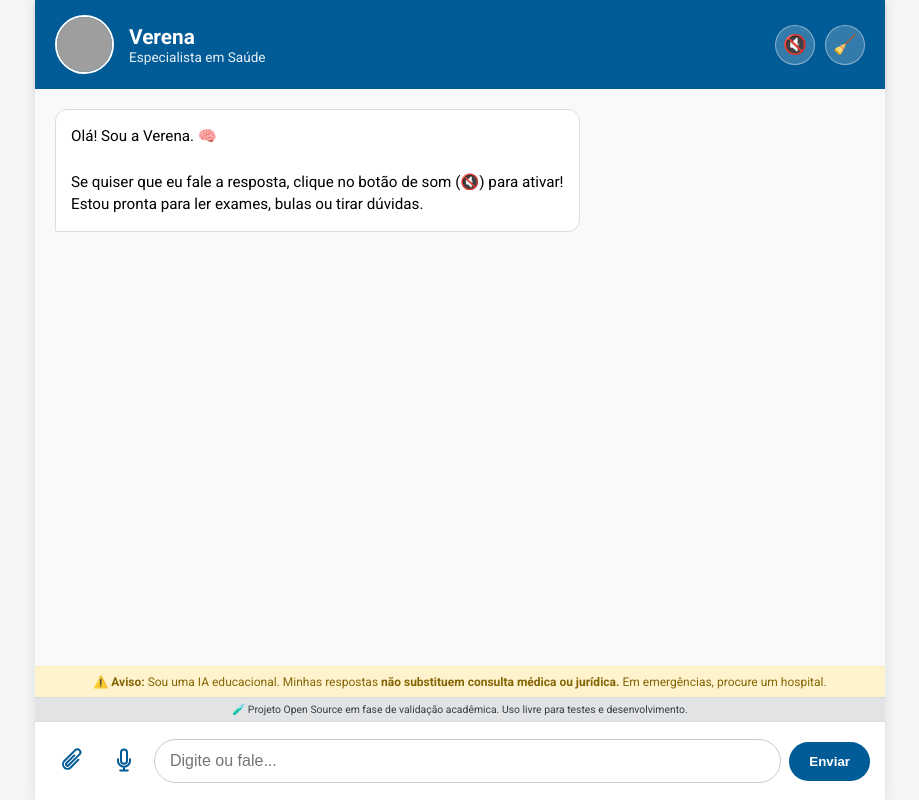
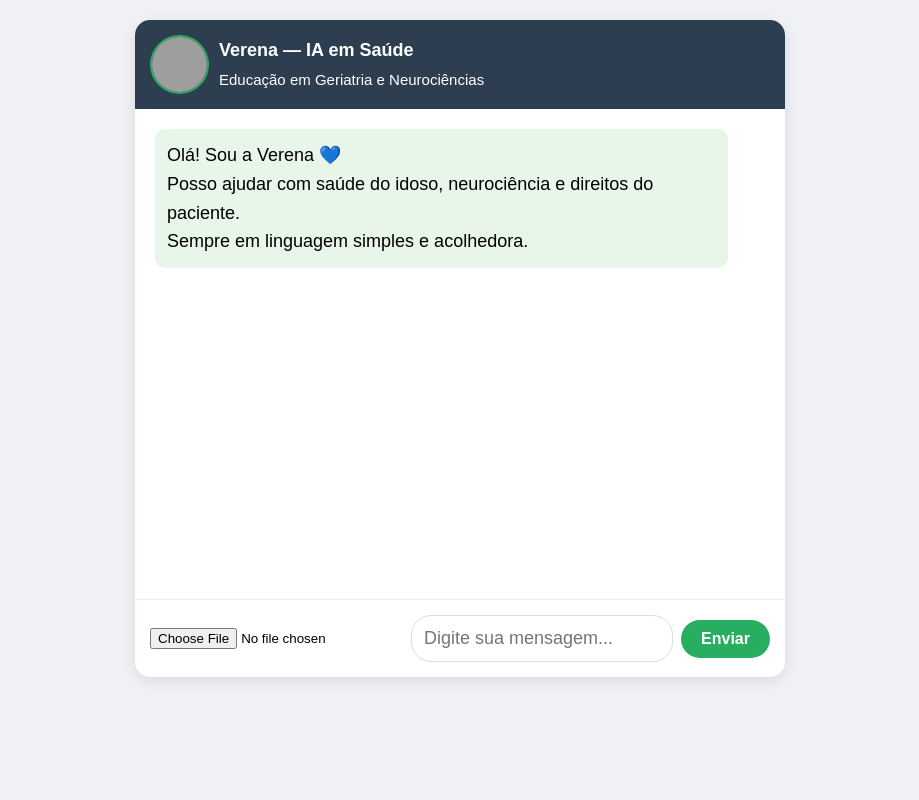
Before and after one commit to pinheiro767/projeto-verena, a Flask app: page / in a window 1280 px wide. Shown: the whole page, without its empty margins (180-1099 px from the left). Run offline with Flask 3, Linux system fonts and the light colour scheme; grey boxes are pictures that could not be loaded.

Commit message:
Update index.html

```diff
--- a/templates/index.html
+++ b/templates/index.html
@@ -3,232 +3,227 @@
 <head>
     <meta charset="UTF-8">
     <meta name="viewport" content="width=device-width, initial-scale=1.0">
-    <meta name="theme-color" content="#005b96">
+
+    <title>Verena — IA Geriátrica</title>
+
+    <!-- Manifest do PWA -->
     <link rel="manifest" href="{{ url_for('static', filename='manifest.json') }}">
-    <title>Verena - Assistente Falante</title>
-    <link href="https://fonts.googleapis.com/css2?family=Roboto:wght@300;400;500;700&display=swap" rel="stylesheet">
+    <meta name="theme-color" content="#2c3e50">
+
+    <!-- Estilo com foco em acessibilidade -->
     <style>
-        :root { --azul-saude: #005b96; --fundo: #f4f7f6; --balao-user: #005b96; --balao-ia: #ffffff; --vermelho-gravando: #e74c3c; --verde-som: #4cd137; }
-        body { font-family: 'Roboto', sans-serif; background-color: var(--fundo); margin: 0; display: flex; justify-content: center; height: 100vh; }
-        .chat-container { background-color: #fff; width: 100%; max-width: 850px; height: 100vh; display: flex; flex-direction: column; box-shadow: 0 0 15px rgba(0,0,0,0.1); }
-        .header { background-color: var(--azul-saude); color: white; padding: 15px 20px; display: flex; align-items: center; justify-content: space-between; box-shadow: 0 2px 5px rgba(0,0,0,0.1); }
-        .perfil { display: flex; align-items: center; gap: 15px; }
-        .header img { width: 55px; height: 55px; border-radius: 50%; border: 2px solid white; object-fit: cover; object-position: top center; }
-        .header h1 { margin: 0; font-size: 1.3rem; }
-        .header p { margin: 0; font-size: 0.85rem; opacity: 0.9; }
-        .controles-header { display: flex; gap: 10px; align-items: center; }
-        .btn-header { background: rgba(255,255,255,0.2); border: 1px solid rgba(255,255,255,0.4); color: white; padding: 10px; border-radius: 50%; cursor: pointer; transition: background 0.3s; display: flex; align-items: center; justify-content: center; font-size: 1.2rem; width: 40px; height: 40px; }
-        .btn-header:hover { background: rgba(255,255,255,0.4); }
-        .som-ativo { background-color: var(--verde-som) !important; border-color: var(--verde-som) !important; box-shadow: 0 0 10px rgba(76, 209, 55, 0.5); }
-        .chat-box { flex: 1; padding: 20px; overflow-y: auto; display: flex; flex-direction: column; gap: 15px; background-color: #f9f9f9; }
-        .mensagem { max-width: 80%; padding: 15px; border-radius: 12px; line-height: 1.5; position: relative; font-size: 0.95rem; }
-        .verena { align-self: flex-start; background-color: var(--balao-ia); border: 1px solid #ddd; border-bottom-left-radius: 2px; }
-        .usuario { align-self: flex-end; background-color: var(--balao-user); color: white; border-bottom-right-radius: 2px; }
-        .img-preview-chat { max-width: 200px; border-radius: 8px; margin-bottom: 8px; border: 2px solid rgba(255,255,255,0.5); }
-        .input-area { padding: 15px; background: white; border-top: 1px solid #ddd; display: flex; align-items: center; gap: 8px; }
-        .btn-icon { cursor: pointer; padding: 10px; border-radius: 50%; color: var(--azul-saude); border: none; background: transparent; }
-        .btn-icon:hover { background-color: #eef; }
-        .btn-icon svg { width: 24px; height: 24px; }
-        .gravando { background-color: var(--vermelho-gravando) !important; color: white !important; animation: pulse 1.5s infinite; }
-        @keyframes pulse { 0% { box-shadow: 0 0 0 0 rgba(231, 76, 60, 0.7); } 70% { box-shadow: 0 0 0 10px rgba(231, 76, 60, 0); } 100% { box-shadow: 0 0 0 0 rgba(231, 76, 60, 0); } }
-        #file-input { display: none; }
-        .file-alert { display: none; font-size: 0.75rem; background-color: #e1f5fe; color: var(--azul-saude); padding: 5px 10px; border-radius: 15px; }
-        input[type="text"] { flex: 1; padding: 12px 15px; border: 1px solid #ccc; border-radius: 25px; outline: none; font-size: 1rem; }
-        button.btn-enviar { background-color: var(--azul-saude); color: white; border: none; padding: 12px 20px; border-radius: 25px; cursor: pointer; font-weight: bold; }
-        .loading { text-align: center; font-style: italic; color: #777; font-size: 0.8rem; display: none; padding: 5px; }
+        body {
+            font-family: Arial, sans-serif;
+            background: #f0f2f5;
+            margin: 0;
+            padding: 0;
+            font-size: 18px;
+            line-height: 1.6;
+        }
 
-        /* AVISOS LEGAIS */
-        .disclaimer-container { display: flex; flex-direction: column; gap: 0; }
-        .disclaimer-box { background-color: #fff3cd; color: #856404; padding: 8px; font-size: 0.75rem; text-align: center; border-top: 1px solid #ffeeba; line-height: 1.2; }
-        .beta-box { background-color: #e2e3e5; color: #383d41; padding: 5px; font-size: 0.65rem; text-align: center; border-top: 1px solid #d6d8db; }
+        #chat-container {
+            width: 100%;
+            max-width: 650px;
+            margin: 20px auto;
+            background: white;
+            border-radius: 15px;
+            overflow: hidden;
+            box-shadow: 0 4px 15px rgba(0,0,0,0.1);
+        }
+
+        #header {
+            background: #2c3e50;
+            color: white;
+            padding: 15px;
+            display: flex;
+            align-items: center;
+            gap: 10px;
+        }
+
+        .avatar {
+            width: 55px;
+            height: 55px;
+            border-radius: 50%;
+            object-fit: cover;
+            border: 2px solid #27ae60;
+        }
+
+        #chat {
+            height: 450px;
+            overflow-y: auto;
+            padding: 20px;
+            display: flex;
+            flex-direction: column;
+            gap: 10px;
+            font-size: 18px;
+        }
+
+        .bot {
+            background: #e8f5e9;
+            padding: 12px;
+            border-radius: 10px;
+            align-self: flex-start;
+            max-width: 90%;
+        }
+
+        .user {
+            background: #1e73be;
+            color: white;
+            padding: 12px;
+            border-radius: 10px;
+            align-self: flex-end;
+            max-width: 90%;
+        }
+
+        #controls {
+            padding: 15px;
+            border-top: 1px solid #eee;
+            display: flex;
+            flex-direction: column;
+            gap: 10px;
+        }
+
+        .input-row {
+            display: flex;
+            gap: 8px;
+            align-items: center;
+        }
+
+        input[type="text"] {
+            flex: 1;
+            padding: 12px;
+            border-radius: 20px;
+            border: 1px solid #ddd;
+            outline: none;
+            font-size: 18px;
+        }
+
+        .btn-send {
+            border: none;
+            background: #27ae60;
+            color: white;
+            border-radius: 20px;
+            padding: 10px 20px;
+            font-weight: bold;
+            font-size: 16px;
+        }
+
+        #preview {
+            max-width: 90px;
+            display: none;
+            border-radius: 10px;
+        }
+
+        /* Botão instalar app */
+        #installBtn {
+            display:none;
+            position: fixed;
+            bottom: 20px;
+            right: 20px;
+            background:#2c3e50;
+            color:white;
+            padding:12px 18px;
+            border:none;
+            border-radius:25px;
+            font-size:16px;
+        }
     </style>
 </head>
+
 <body>
 
-<div class="chat-container">
-    <div class="header">
-        <div class="perfil">
-            <img src="{{ url_for('static', filename='avatar.png') }}" alt="Verena">
-            <div>
-                <h1>Verena</h1>
-                <p>Especialista em Saúde</p>
-            </div>
-        </div>
-        <div class="controles-header">
-            <button id="btn-som" class="btn-header" onclick="alternarSom()" title="Ligar Voz">🔇</button>
-            <button class="btn-header" onclick="novaConversa()" title="Limpar Conversa">🧹</button>
+<div id="chat-container">
+    <div id="header">
+        <img src="/static/verena-avatar.png" class="avatar">
+        <div><strong>Verena — IA em Saúde</strong><br><small>Educação em Geriatria e Neurociências</small></div>
+    </div>
+
+    <div id="chat">
+        <div class="bot">
+            Olá! Sou a Verena 💙<br>
+            Posso ajudar com saúde do idoso, neurociência e direitos do paciente.<br>
+            Sempre em linguagem simples e acolhedora.
         </div>
     </div>
 
-    <div class="chat-box" id="chat-box">
-        <div class="mensagem verena">
-            Olá! Sou a Verena. 🧠<br><br>
-            Se quiser que eu fale a resposta, clique no botão de som (🔇) para ativar!<br>
-            Estou pronta para ler exames, bulas ou tirar dúvidas.
+    <div id="controls">
+        <img id="preview">
+        <div class="input-row">
+            <input type="file" id="img-in" accept="image/*" onchange="showPre(this)">
+            <input type="text" id="msg" placeholder="Digite sua mensagem...">
+            <button class="btn-send" onclick="send()">Enviar</button>
         </div>
-    </div>
-
-    <div class="loading" id="loading">Verena está pensando...</div>
-
-    <div class="disclaimer-container">
-        <div class="disclaimer-box">
-            ⚠️ <strong>Aviso:</strong> Sou uma IA educacional. Minhas respostas <strong>não substituem consulta médica ou jurídica.</strong> Em emergências, procure um hospital.
-        </div>
-        <div class="beta-box">
-            🧪 Projeto Open Source em fase de validação acadêmica. Uso livre para testes e desenvolvimento.
-        </div>
-    </div>
-
-    <div class="input-area">
-        <label for="file-input" class="btn-icon" title="Anexar Imagem">
-            <svg xmlns="http://www.w3.org/2000/svg" fill="none" viewBox="0 0 24 24" stroke-width="2" stroke="currentColor"><path stroke-linecap="round" stroke-linejoin="round" d="m18.375 12.739-7.693 7.693a4.5 4.5 0 0 1-6.364-6.364l10.94-10.94A3 3 0 1 1 19.5 7.372L8.552 18.32m.009-.01-.01.01m5.699-9.941-7.81 7.81a1.5 1.5 0 0 0 2.112 2.13" /></svg>
-        </label>
-        <input type="file" id="file-input" accept="image/*">
-
-        <button id="btn-mic" class="btn-icon" onclick="alternarGravacao()" title="Falar">
-            <svg xmlns="http://www.w3.org/2000/svg" fill="none" viewBox="0 0 24 24" stroke-width="2" stroke="currentColor"><path stroke-linecap="round" stroke-linejoin="round" d="M12 18.75a6 6 0 0 0 6-6v-1.5m-6 7.5a6 6 0 0 1-6-6v-1.5m6 7.5v3.75m-3.75 0h7.5M12 15.75a3 3 0 0 1-3-3V4.5a3 3 0 1 1 6 0v8.25a3 3 0 0 1-3 3Z" /></svg>
-        </button>
-
-        <div id="file-alert" class="file-alert">📸 Imagem <span onclick="limparImagem()" style="color:red;cursor:pointer">✖</span></div>
-
-        <input type="text" id="user-input" placeholder="Digite ou fale...">
-        <button class="btn-enviar" onclick="enviarMensagem()">Enviar</button>
     </div>
 </div>
 
+<!-- Botão instalar -->
+<button id="installBtn">Instalar o Aplicativo</button>
+
 <script>
-    let imagemBase64 = null;
-    let mimeType = null;
-    let somAtivo = false;
-    let vozAtual = null;
-
-    function falarTexto(textoHTML) {
-        if (!somAtivo) return;
-        window.speechSynthesis.cancel();
-        let div = document.createElement("div");
-        div.innerHTML = textoHTML;
-        let textoLimpo = div.textContent || div.innerText || "";
-        vozAtual = new SpeechSynthesisUtterance(textoLimpo);
-        vozAtual.lang = "pt-BR";
-        vozAtual.rate = 1.1;
-        window.speechSynthesis.speak(vozAtual);
-    }
-
-    function alternarSom() {
-        somAtivo = !somAtivo;
-        const btn = document.getElementById('btn-som');
-        if (somAtivo) {
-            btn.innerText = "🔊";
-            btn.classList.add("som-ativo");
-            falarTexto("Voz ativada.");
-        } else {
-            btn.innerText = "🔇";
-            btn.classList.remove("som-ativo");
-            window.speechSynthesis.cancel();
+    function showPre(input) {
+        const p = document.getElementById('preview');
+        if (input.files && input.files[0]) {
+            const r = new FileReader();
+            r.onload = e => { p.src = e.target.result; p.style.display = 'block'; };
+            r.readAsDataURL(input.files[0]);
         }
     }
 
-    const btnMic = document.getElementById('btn-mic');
-    const userInput = document.getElementById('user-input');
-    let recognition = null;
-    let estaGravando = false;
+    async function send() {
+        const msgIn = document.getElementById('msg');
+        const fileIn = document.getElementById('img-in');
+        const chat = document.getElementById('chat');
 
-    if ('webkitSpeechRecognition' in window || 'SpeechRecognition' in window) {
-        const SpeechRecognition = window.SpeechRecognition || window.webkitSpeechRecognition;
-        recognition = new SpeechRecognition();
-        recognition.lang = 'pt-BR';
-        recognition.continuous = false;
+        if(!msgIn.value && !fileIn.files[0]) return;
 
-        recognition.onstart = function() {
-            estaGravando = true;
-            btnMic.classList.add('gravando');
-            userInput.placeholder = "Ouvindo...";
+        chat.innerHTML += `<div class="user">${msgIn.value || "Imagem enviada"}</div>`;
+
+        const payload = {
+            msg: msgIn.value
         };
 
-        recognition.onend = function() {
-            estaGravando = false;
-            btnMic.classList.remove('gravando');
-            userInput.placeholder = "Digite ou fale...";
-            if(userInput.value.trim() !== "") enviarMensagem();
-        };
+        msgIn.value = '';
 
-        recognition.onresult = function(event) {
-            userInput.value = event.results[0][0].transcript;
-        };
-    } else {
-        btnMic.style.display = 'none';
+        try {
+            const res = await fetch('/processar', {
+                method: 'POST',
+                headers: {"Content-Type": "application/json"},
+                body: JSON.stringify(payload)
+            });
+
+            const d = await res.json();
+            chat.innerHTML += `<div class="bot">${d.resposta}</div>`;
+        } catch(e) {
+            chat.innerHTML += `<div class="bot">Erro de conexão.</div>`;
+        }
+
+        chat.scrollTop = chat.scrollHeight;
     }
 
-    function alternarGravacao() {
-        if(estaGravando) recognition.stop();
-        else recognition.start();
-    }
+    /* --------- BOTÃO INSTALAR APP ----------*/
 
-    const chatBox = document.getElementById('chat-box');
-    const loading = document.getElementById('loading');
-    const fileInput = document.getElementById('file-input');
-    const fileAlert = document.getElementById('file-alert');
+    let deferredPrompt;
+    const installBtn = document.getElementById("installBtn");
 
-    function novaConversa() {
-        if(confirm("Deseja apagar tudo?")) {
-            chatBox.innerHTML = '<div class="mensagem verena">Histórico limpo! 🧹</div>';
-            limparImagem();
-            userInput.value = '';
-        }
-    }
-
-    fileInput.addEventListener('change', function(e) {
-        const file = e.target.files[0];
-        if (file) {
-            const reader = new FileReader();
-            reader.onload = function(evt) {
-                imagemBase64 = evt.target.result.split(',')[1];
-                mimeType = evt.target.result.split(';')[0].split(':')[1];
-                fileAlert.style.display = 'flex';
-            };
-            reader.readAsDataURL(file);
-        }
+    window.addEventListener("beforeinstallprompt", (e) => {
+        e.preventDefault();
+        deferredPrompt = e;
+        installBtn.style.display = "block";
     });
 
-    function limparImagem() {
-        fileInput.value = '';
-        imagemBase64 = null;
-        fileAlert.style.display = 'none';
+    installBtn.addEventListener("click", async () => {
+        installBtn.style.display = "none";
+        deferredPrompt.prompt();
+        await deferredPrompt.userChoice;
+        deferredPrompt = null;
+    });
+
+    /* --------- SERVICE WORKER ----------*/
+
+    if ("serviceWorker" in navigator) {
+        navigator.serviceWorker.register("/service-worker.js");
     }
+</script>
 
-    function enviarMensagem() {
-        const texto = userInput.value;
-        if (texto.trim() === "" && !imagemBase64) return;
-
-        let htmlUser = `<div class="mensagem usuario">`;
-        if (imagemBase64) htmlUser += `<img src="data:${mimeType};base64,${imagemBase64}" class="img-preview-chat"><br>`;
-        htmlUser += `${texto}</div>`;
-        chatBox.innerHTML += htmlUser;
-
-        userInput.value = '';
-        loading.style.display = 'block';
-        chatBox.scrollTop = chatBox.scrollHeight;
-
-        fetch('/processar', {
-            method: 'POST',
-            headers: { 'Content-Type': 'application/json' },
-            body: JSON.stringify({ msg: texto, imagem: imagemBase64, tipo: mimeType })
-        })
-        .then(res => res.json())
-        .then(data => {
-            loading.style.display = 'none';
-            chatBox.innerHTML += `<div class="mensagem verena">${data.resposta}</div>`;
-            chatBox.scrollTop = chatBox.scrollHeight;
-            falarTexto(data.resposta);
-            limparImagem();
-        })
-        .catch(err => {
-            loading.style.display = 'none';
-            chatBox.innerHTML += `<div class="mensagem verena" style="color:red">Erro.</div>`;
-        });
-    }
-
-    userInput.addEventListener('keypress', (e) => { if(e.key === 'Enter') enviarMensagem() });
-</script>
 </body>
 </html>
```
